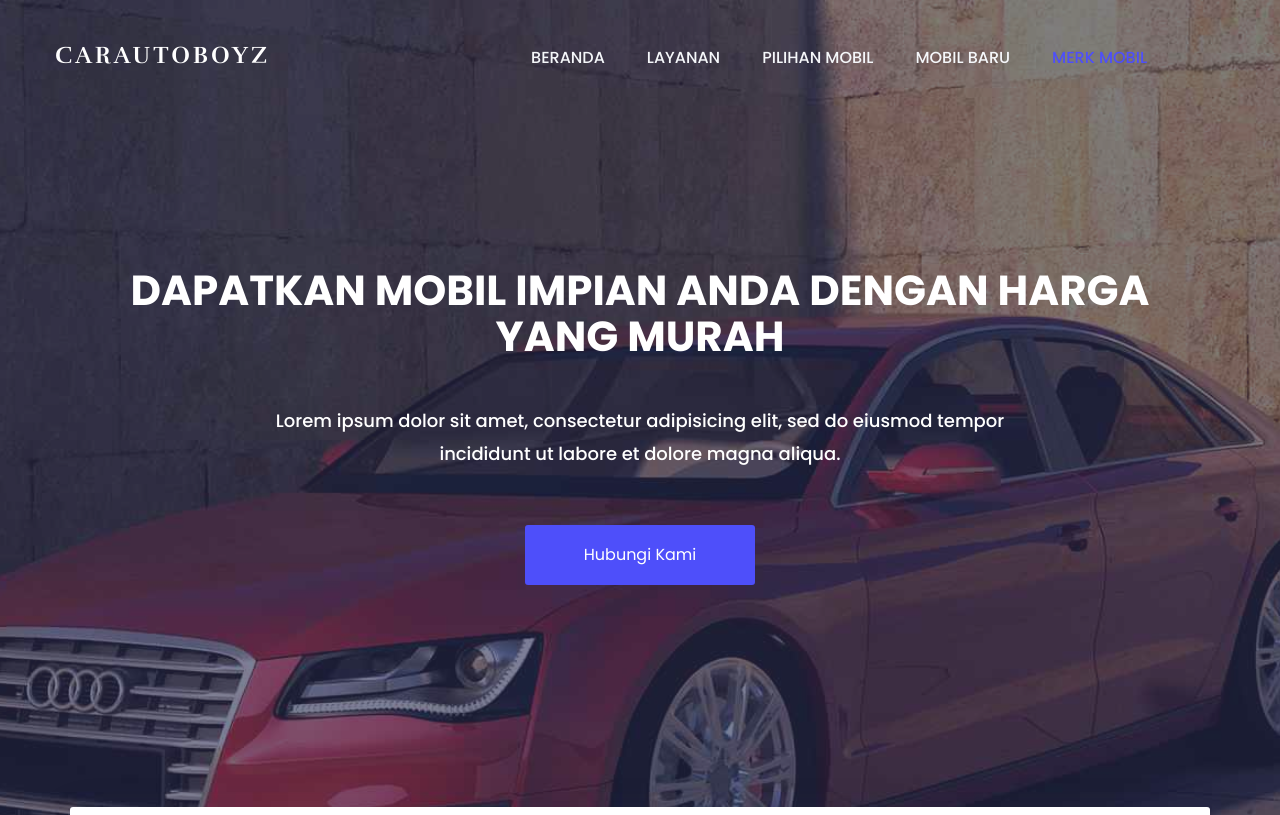
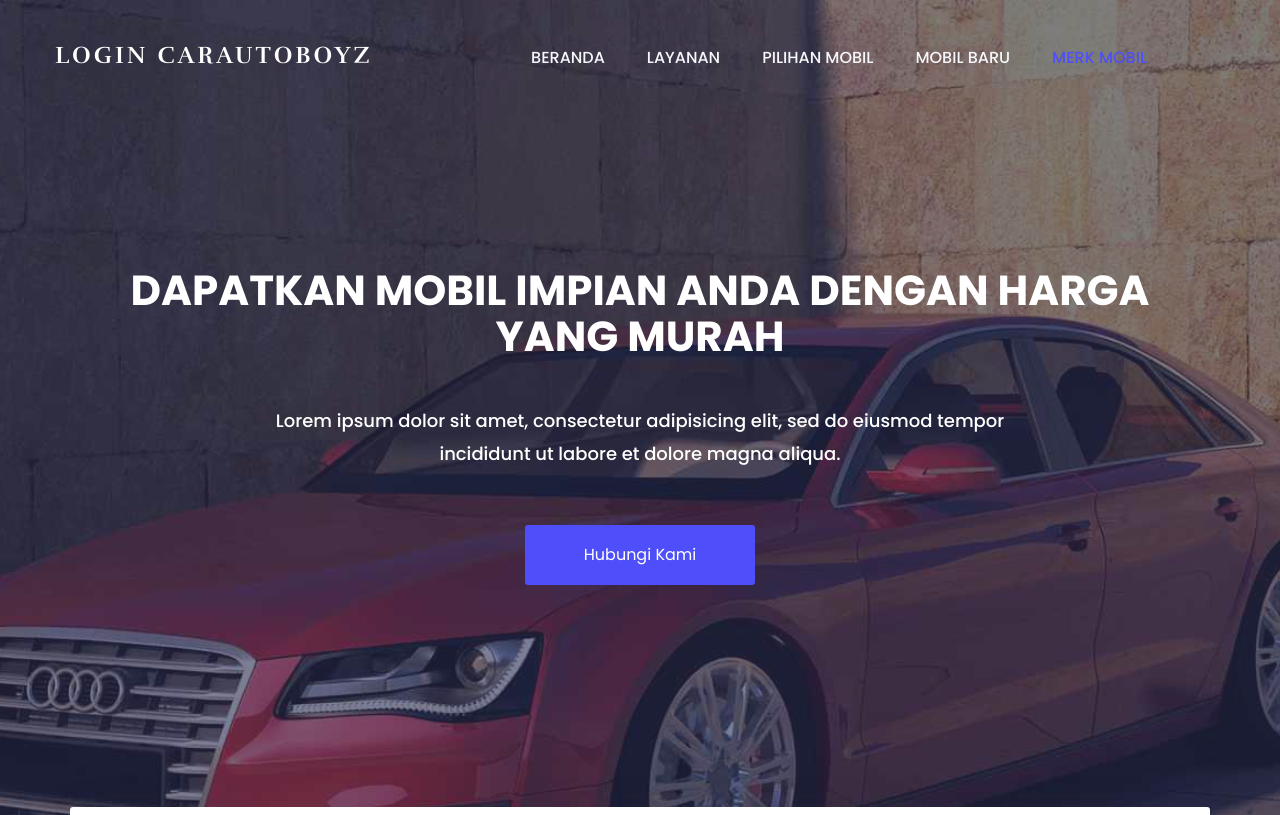
Before and after one commit to FALFALCON/webfalfalcon, a plain HTML site: page index.html in a window 1280 px wide. Shown: the top 815 px of the page. Drawn offline with nearby package versions, Linux system fonts and the light colour scheme.

Commit message:
Update index.html

```diff
--- a/index.html
+++ b/index.html
@@ -78,7 +78,7 @@
 				                <button type="button" class="navbar-toggle" data-toggle="collapse" data-target="#navbar-menu">
 				                    <i class="fa fa-bars"></i>
 				                </button>
-				                <a class="navbar-brand" href="login/index.html">CarAutoBoyz<span></span></a>
+				                <a class="navbar-brand" href="login/index.html">Login CarAutoBoyz<span></span></a>
 
 				            </div><!--/.navbar-header-->
 				            <!-- End Header Navigation -->
```
